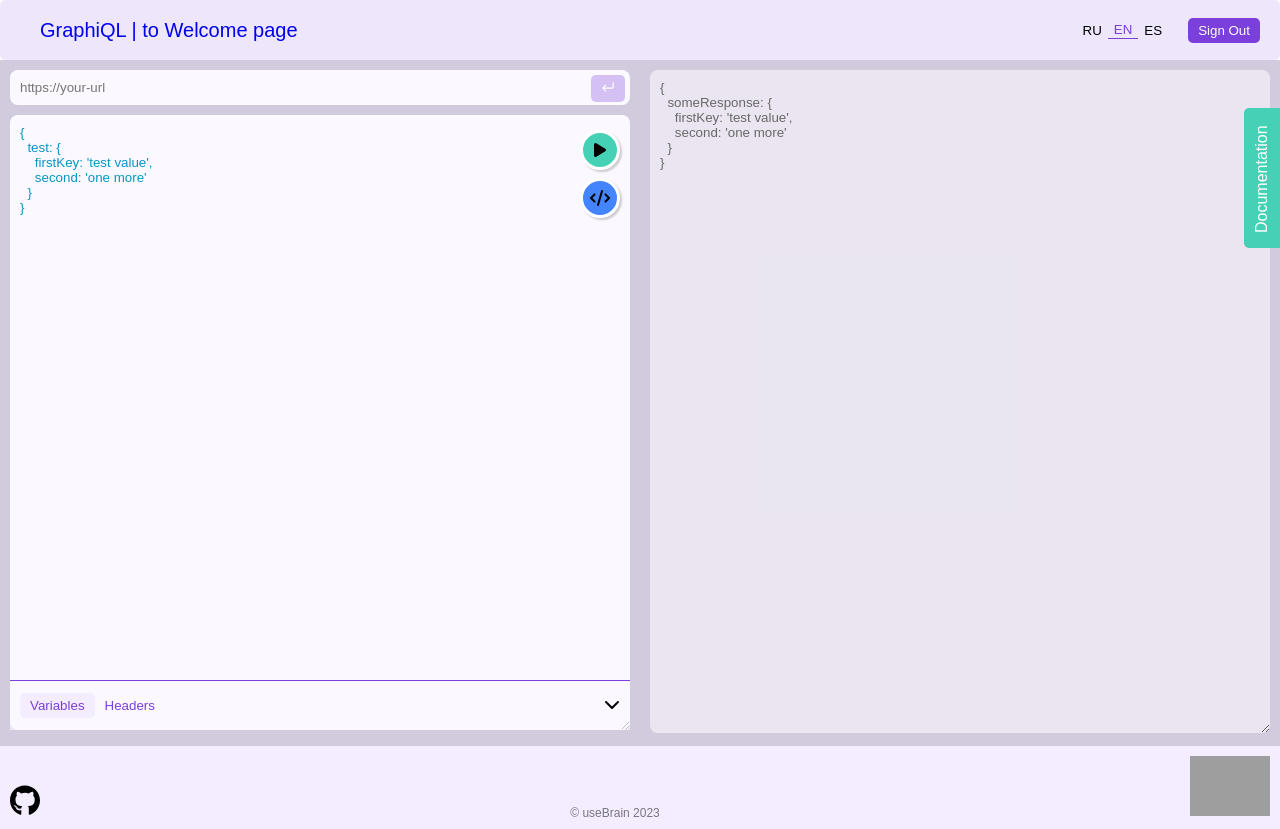
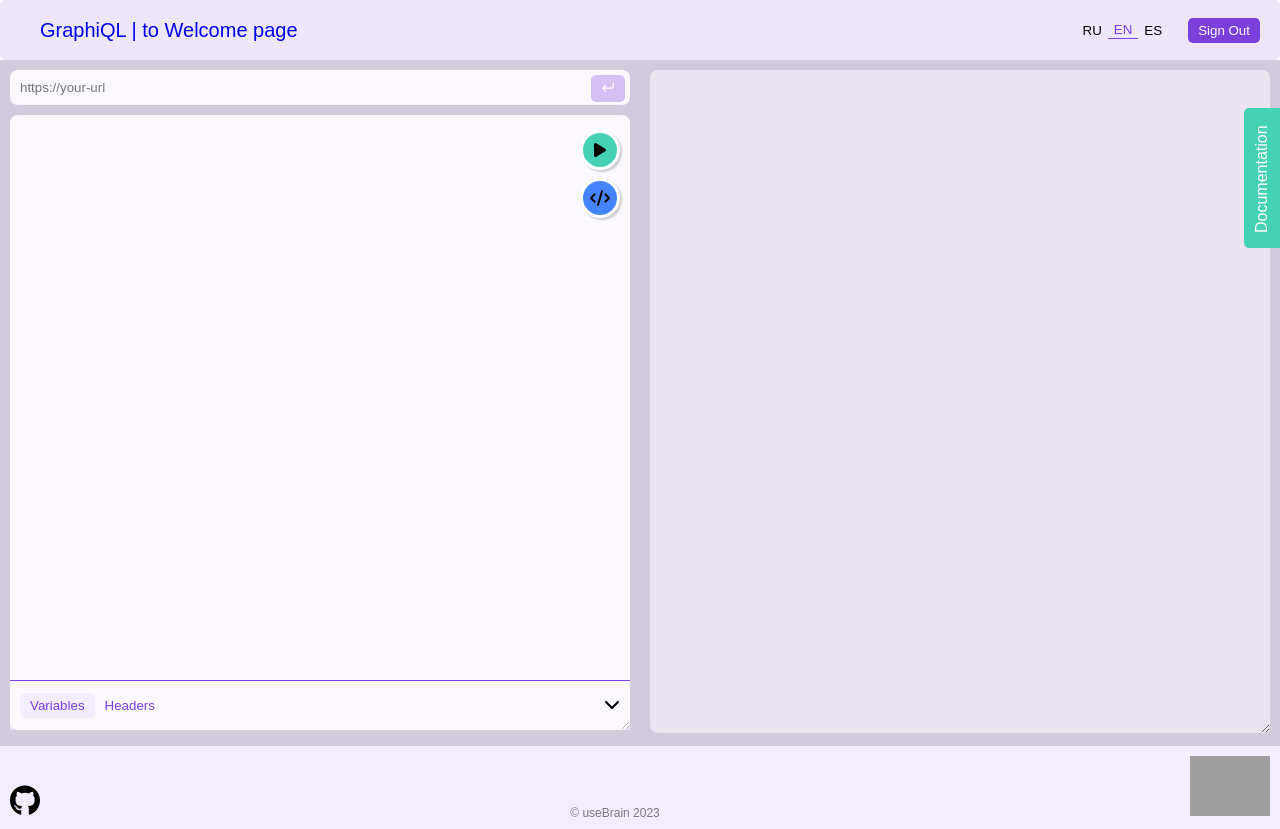
Before and after one commit to anastakozz/graphiql-app, a React (Vite) app: page /main in a window 1280 px wide. Built offline with nearby package versions, Linux system fonts and the light colour scheme; no server answers; sample sign-in values are in the browser's storage; grey boxes are pictures that could not be loaded.

Commit message:
feat: add sending request by click in jsonEditor

```diff
--- /dev/null
+++ b/src/components/JsonEditor/JsonEditor.tsx
@@ -0,0 +1,50 @@
+import { useState } from 'react';
+import { PlayIcon } from '../../assets/icons/play-icon';
+import { CodeIcon } from '../../assets/icons/code-icon';
+import { useAppDispatch, useAppSelector } from '../../hooks';
+import { makeRequest } from '../../services/api.service';
+import { updateEditorResponse } from '../../store/jsonSlice';
+import { updateApiError } from '../../store/apiSlice';
+
+type Props = {
+  viewMode?: boolean;
+};
+
+export default function JsonEditor({ viewMode = false }: Props) {
+  const dispatch = useAppDispatch();
+  const url = useAppSelector((state) => state.api.apiUrl);
+  const response = useAppSelector((state) => state.editor.jsonResponse);
+  const [value, setValue] = useState('');
+
+  const sendRequest = async () => {
+    const res = await makeRequest(url, value);
+    if (res instanceof Error) {
+      dispatch(updateApiError(res.message));
+    } else {
+      dispatch(updateEditorResponse(res));
+    }
+  };
+
+  const prettify = () => {
+    console.log('prettify code in editor');
+  };
+
+  const handleChange = (event: React.ChangeEvent<HTMLTextAreaElement>) => {
+    setValue(event.target.value);
+  };
+  if (viewMode) {
+    return <textarea value={response} readOnly name="response" className="json-output" />;
+  }
+
+  return (
+    <>
+      <textarea value={value} name="request" className="json-input" onChange={handleChange} />
+      <div className="action-button run-button" onClick={sendRequest}>
+        <PlayIcon />
+      </div>
+      <div className="action-button prettyfy-button" onClick={prettify}>
+        <CodeIcon />
+      </div>
+    </>
+  );
+}
--- a/src/components/index.ts
+++ b/src/components/index.ts
@@ -8,6 +8,7 @@ import Password from './AuthInputs/Password.tsx';
 import BottomConsole from './BottomConsole/BottomConsole.tsx';
 import URLInput from './URLInput/URLInput.tsx';
 import ApiErrorPopup from './ApiErrorPopup/ApiErrorPopup.tsx';
+import JsonEditor from './JsonEditor/JsonEditor.tsx';
 
 export {
   Footer,
@@ -20,4 +21,5 @@ export {
   BottomConsole,
   URLInput,
   ApiErrorPopup,
+  JsonEditor,
 };
--- a/src/pages/MainPage.tsx
+++ b/src/pages/MainPage.tsx
@@ -1,23 +1,7 @@
 import { useContext, useEffect, useState } from 'react';
 import userContext from '../lib/context';
 import { pageData } from '../lib/commonTypes/interfaces.ts';
-import { PlayIcon } from '../assets/icons/play-icon';
-import { CodeIcon } from '../assets/icons/code-icon';
-import { URLInput, ApiErrorPopup, BottomConsole } from '../components';
-
-const inputMock = `{
-  test: {
-    firstKey: 'test value',
-    second: 'one more'
-  }
-}`;
-
-const responseMock = `{
-  someResponse: {
-    firstKey: 'test value',
-    second: 'one more'
-  }
-}`;
+import { URLInput, ApiErrorPopup, BottomConsole, JsonEditor } from '../components';
 
 export default function MainPage() {
   const { localData } = useContext(userContext);
@@ -37,17 +21,11 @@ export default function MainPage() {
         <ApiErrorPopup />
         <div className="request-section">
           <URLInput />
-          <textarea value={inputMock} name="request" className="json-input"></textarea>
+          <JsonEditor />
           <BottomConsole data={data} />
-          <div className="action-button run-button">
-            <PlayIcon />
-          </div>
-          <div className="action-button prettyfy-button">
-            <CodeIcon />
-          </div>
         </div>
         <div className="response-section">
-          <textarea value={responseMock} name="response" className="json-output" />
+          <JsonEditor viewMode={true} />
         </div>
         <div className={`docs-section ${showDocs ? 'docs-section-open' : ''}`}>
           <div className="docs-section-content">
--- a/src/services/api.service.ts
+++ b/src/services/api.service.ts
@@ -1,6 +1,6 @@
 // const apiUrl = 'https://rickandmortyapi.com/graphql';
 
-const makeRequest = async (apiUrl: string, query: string) => {
+export const makeRequest = async (apiUrl: string, query: string) => {
   try {
     const res = await fetch(apiUrl, {
       method: 'POST',
--- a/src/store/index.ts
+++ b/src/store/index.ts
@@ -1,9 +1,11 @@
 import { configureStore } from '@reduxjs/toolkit';
 import apiReducer from './apiSlice';
+import editorReducer from './jsonSlice';
 
 const store = configureStore({
   reducer: {
     api: apiReducer,
+    editor: editorReducer,
   },
 });
 
--- /dev/null
+++ b/src/store/jsonSlice.ts
@@ -0,0 +1,23 @@
+import { createSlice, PayloadAction } from '@reduxjs/toolkit';
+
+interface editorProps {
+  jsonResponse: string;
+}
+
+const initialState: editorProps = {
+  jsonResponse: '',
+};
+
+const editorSlice = createSlice({
+  name: 'editor',
+  initialState,
+  reducers: {
+    updateEditorResponse(state, action: PayloadAction<string>) {
+      state.jsonResponse = action.payload;
+    },
+  },
+});
+
+export const { updateEditorResponse } = editorSlice.actions;
+
+export default editorSlice.reducer;
```
